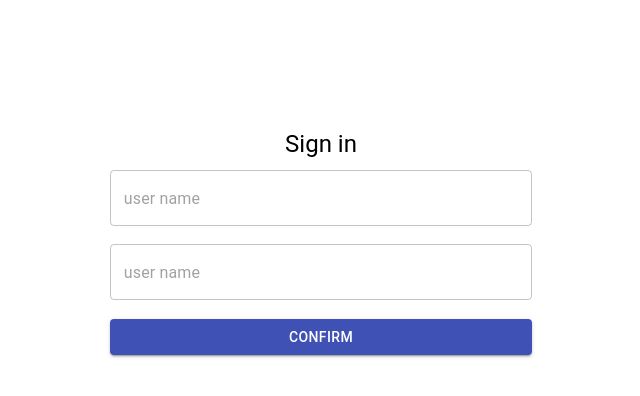
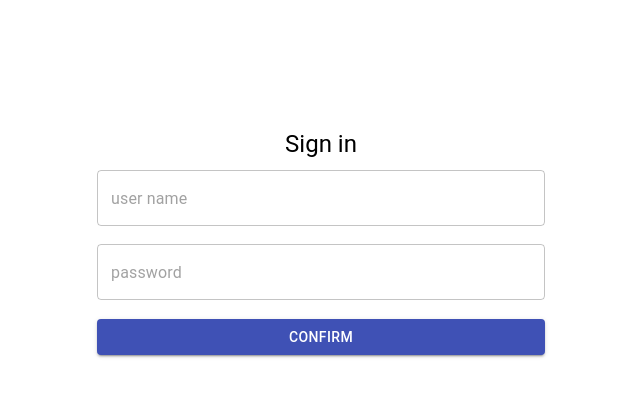
Before and after one commit to AndrewChernoff/test, a React (Vite) app: page /sign-in in a window 1280 px wide. Shown: the top 396 px of the page, without its empty margins (319-959 px from the left). Built offline with nearby package versions, Linux system fonts and the light colour scheme.

Commit message:
added vercel.json

```diff
--- a/src/pages/signin-page/signin.module.scss
+++ b/src/pages/signin-page/signin.module.scss
@@ -1,6 +1,6 @@
 .form {
     margin: 10% auto 0 auto;
-    max-width: 33%;
+    max-width: 35%;
     h5 {
         text-align: center;
         margin: 0 auto 10px auto;
--- a/src/pages/signin-page/signin.tsx
+++ b/src/pages/signin-page/signin.tsx
@@ -71,7 +71,7 @@ export const Signin = () => {
           name={"password"}
           type="password"
           variant="outlined"
-          placeholder={"user name"}
+          placeholder={"password"}
           className={s.input}
         />
         <br />
```
Also changed, not shown: vercel.json (added).
